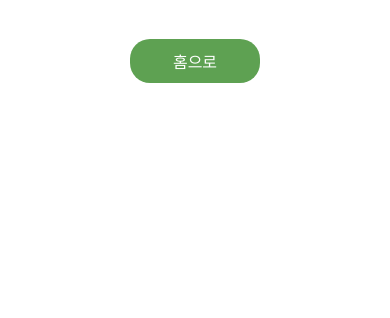
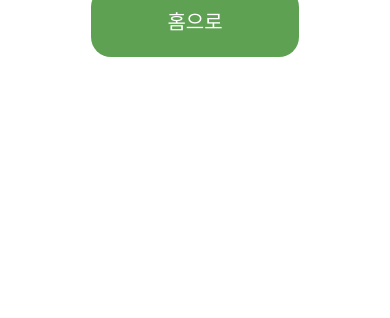
Before and after one commit to Seojun1/ACNH, a Django app: template resultPage/templates/results.html in a window 390 px wide. Shown: the part 526-844 px from the top of the page. Run offline with Django 4.2, Linux system fonts and the light colour scheme; the template is opened without the code that fills it, so the values that code supplies are empty; some web fonts are replaced.

Commit message:
Refacotr(html) : 브라우저 탭 아이콘, title, 레이아웃 간단 변경

```diff
--- a/mainPage/templates/index.html
+++ b/mainPage/templates/index.html
@@ -11,8 +11,9 @@
     <script src="https://cdn.jsdelivr.net/npm/bootstrap@5.3.1/dist/js/bootstrap.bundle.min.js"
         integrity="sha384-HwwvtgBNo3bZJJLYd8oVXjrBZt8cqVSpeBNS5n7C8IVInixGAoxmnlMuBnhbgrkm"
         crossorigin="anonymous"></script>
+    <link rel="icon" href="{% static 'images/titleLogo.png' %}"/>
 
-    <title>파리 올림픽 국가대표 테스트</title>
+    <title>동물의 숲 캐릭터 테스트</title>
 
     <style>
         @import url(//fonts.googleapis.com/earlyaccess/jejumyeongjo.css);
--- a/resultPage/templates/results.html
+++ b/resultPage/templates/results.html
@@ -6,7 +6,13 @@
 <head>
     <meta charset="UTF-8">
     <meta name="viewport" content="width=device-width, initial-scale=1.0">
-    <title>결과 페이지</title>
+    <link href="https://cdn.jsdelivr.net/npm/bootstrap@5.3.1/dist/css/bootstrap.min.css" rel="stylesheet"
+        integrity="sha384-4bw+/aepP/YC94hEpVNVgiZdgIC5+VKNBQNGCHeKRQN+PtmoHDEXuppvnDJzQIu9" crossorigin="anonymous" />
+    <script src="https://cdn.jsdelivr.net/npm/bootstrap@5.3.1/dist/js/bootstrap.bundle.min.js"
+        integrity="sha384-HwwvtgBNo3bZJJLYd8oVXjrBZt8cqVSpeBNS5n7C8IVInixGAoxmnlMuBnhbgrkm"
+        crossorigin="anonymous"></script>
+    <link rel="icon" href="{% static 'images/titleLogo.png' %}" />
+    <title>동물의 숲 캐릭터 테스트</title>
     <style>
         @import url(//fonts.googleapis.com/earlyaccess/jejumyeongjo.css);
 
@@ -104,9 +110,9 @@
             }
 
             #backBtn {
-                font-size: 16px;
-                padding: 10px;
-                width: calc(50% - 15px);
+                font-size: 20px;
+                padding: 20px;
+                width: calc(80% - 5px);
             }
         }
     </style>
```
Also changed, not shown: questionPage/templates/question.html (+11 -12 lines).
